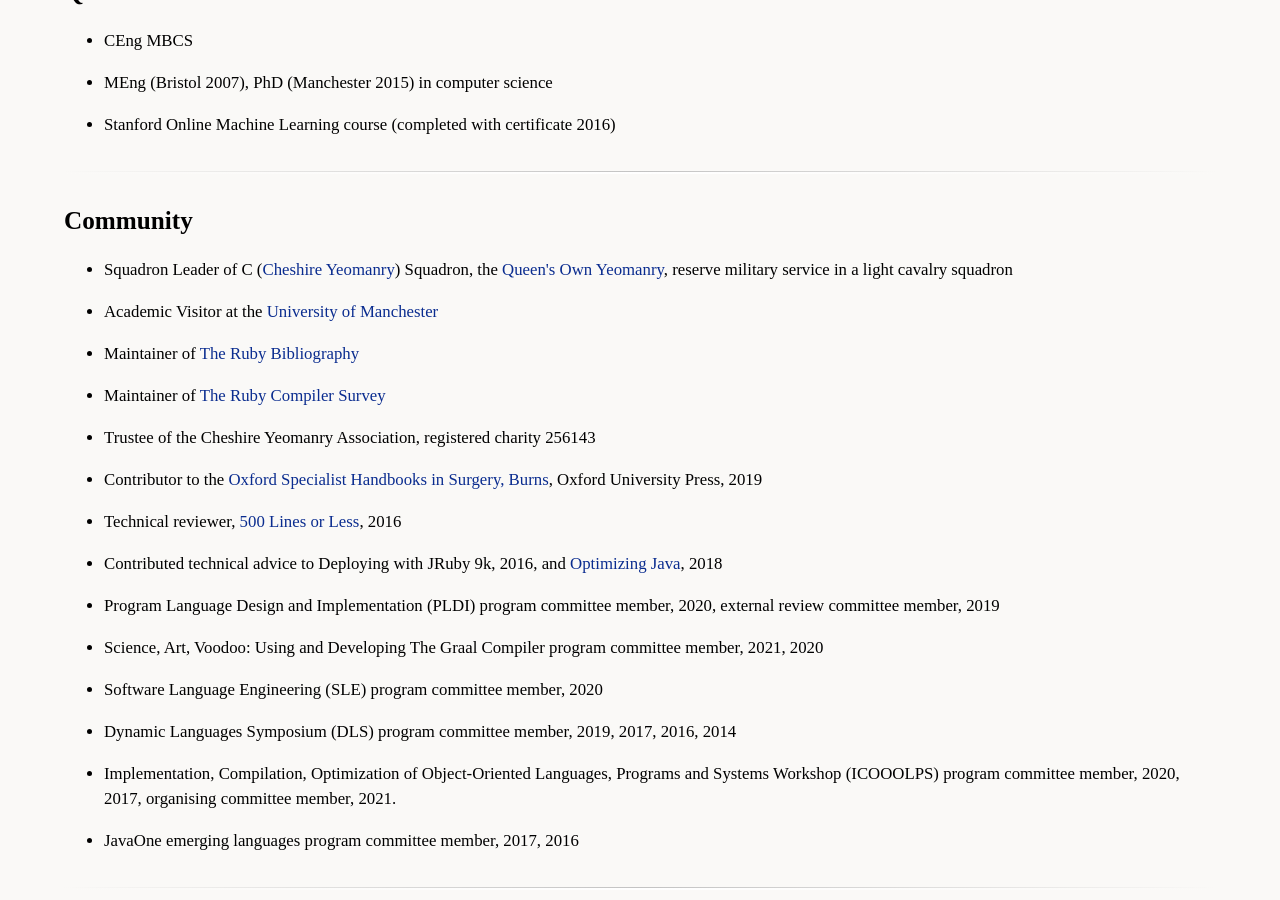
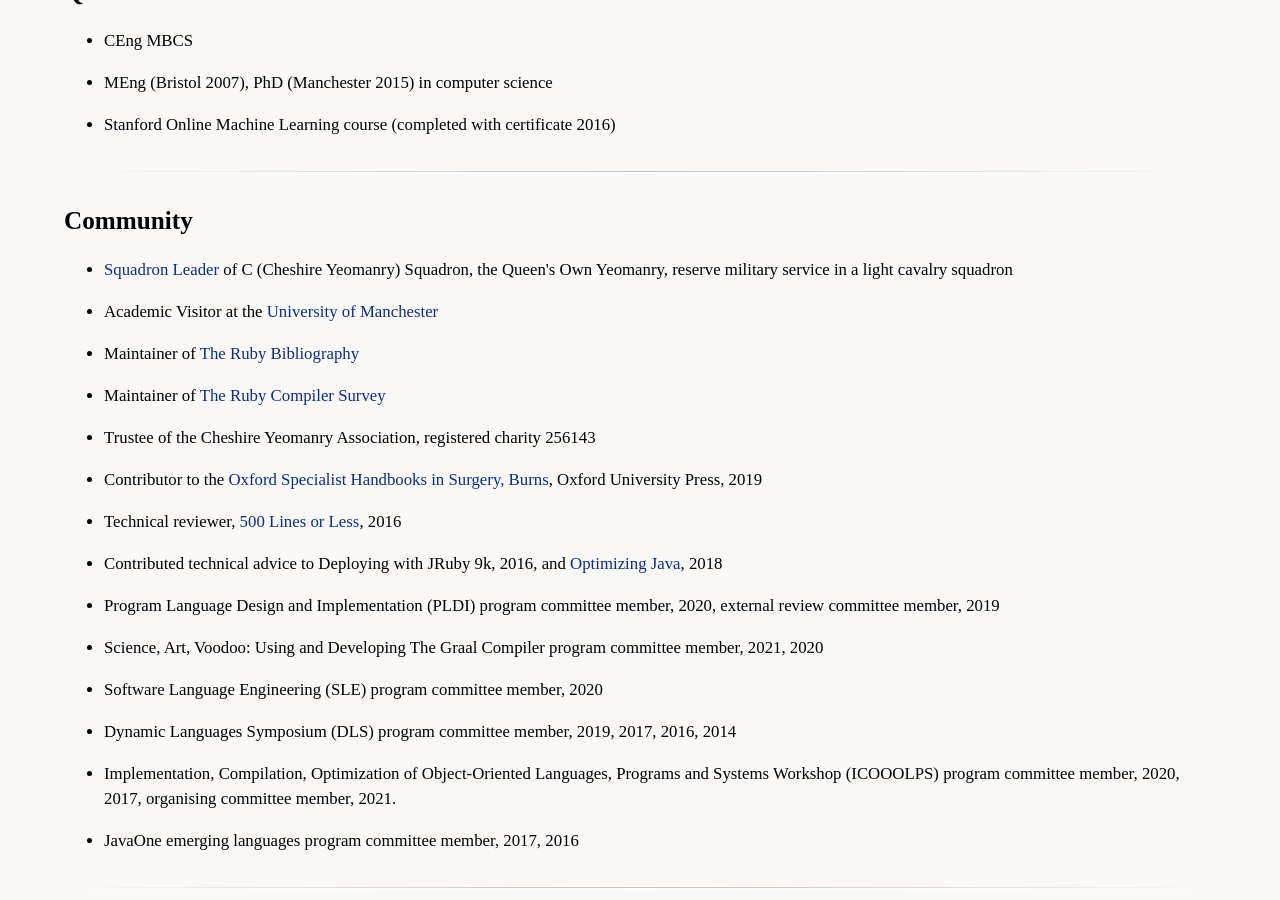
Before and after one commit to chrisseaton/chrisseaton.github.io, a Jekyll site: the page built from index.md, in a window 1280 px wide and 900 px high, scrolled down 8079 px. Built offline with Jekyll 4.4.1, drawn with Linux system fonts in a browser that asks for light colours; nearby versions of some CDN libraries; some web fonts are replaced; part of the change alters nothing that is shown.

```diff
--- a/index.md
+++ b/index.md
@@ -668,7 +668,7 @@ packrat parsing.</p>
 
 <ul class="list">
     <li>
-        Squadron Leader of C (<a href="https://en.wikipedia.org/wiki/Cheshire_Yeomanry">Cheshire Yeomanry</a>) Squadron, the <a href="https://en.wikipedia.org/wiki/Queen%27s_Own_Yeomanry">Queen's Own Yeomanry</a>, reserve military service in a light cavalry squadron
+        <a href="army/">Squadron Leader</a> of C (Cheshire Yeomanry) Squadron, the Queen's Own Yeomanry, reserve military service in a light cavalry squadron
     </li>
     <li>
         Academic Visitor at the <a href="https://www.manchester.ac.uk/">University of
```
